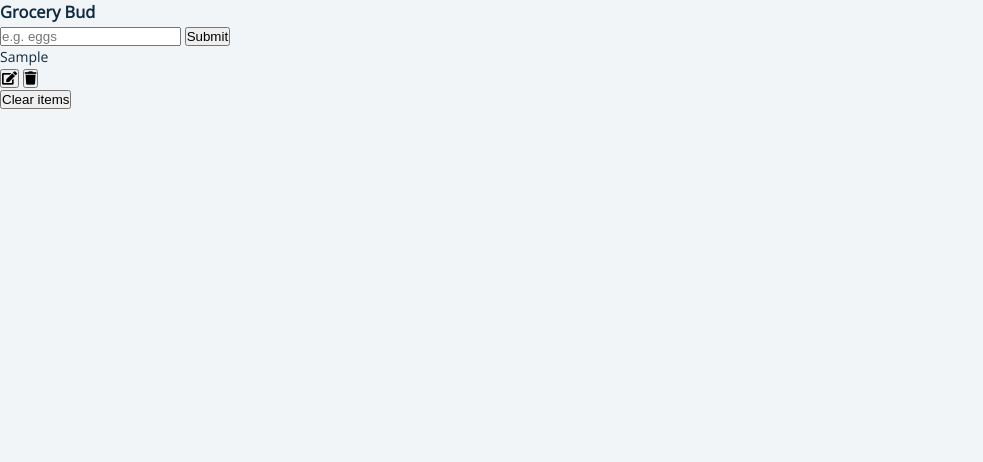
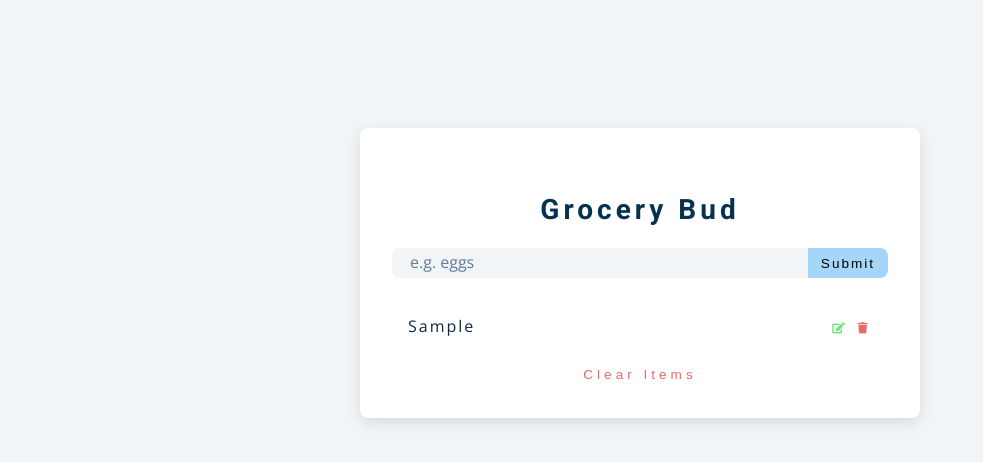
Before and after one commit to NasrAby/Grocery-Bud, a plain HTML site: page index.html in a window 1280 px wide. Both pictures are taken after typing "Sample" into the empty fields and a click on the button "Submit". Shown: the whole page, without its empty margins (0-983 px from the left). Drawn offline with nearby package versions, Linux system fonts and the light colour scheme.

Commit message:
Adding css styles

```diff
--- a/app.js
+++ b/app.js
@@ -133,7 +133,8 @@ function setBackToDefault() {
 
 //**Local storage */
 function addToLocalStorage(id, value) {
-    console.log('added to local storage');
+    const grocery = {id, value};
+    console.log(grocery);
 }
 
 function removeFromLocalStorage(id) {
@@ -143,3 +144,5 @@ function removeFromLocalStorage(id) {
 function editLocalStorage(id, value) {
 
 }
+
+//localStorage API
--- a/index.html
+++ b/index.html
@@ -2,7 +2,7 @@
 <html>
 <head>
     <meta charset="UTF-8" />
-    <meta name="viewport" content="device-width, initial-scale=1.0" />
+    <meta name="viewport" content="width=device-width, initial-scale=1.0" />
     <title>Grocery Bud</title>
     <link rel="stylesheet" href="https://cdnjs.cloudflare.com/ajax/libs/font-awesome/5.14.0/css/all.min.css" />
     <link rel="stylesheet" href="./style.css" />
--- a/style.css
+++ b/style.css
@@ -3,25 +3,25 @@
 
 /*Variables*/
 :root {
-    /* dark shades of primary color*/
+    /*Dark shades of primary color*/
     --clr-primary-1: hsl(205, 86%, 17%);
     --clr-primary-2: hsl(205, 77%, 27%);
     --clr-primary-3: hsl(205, 72%, 37%);
     --clr-primary-4: hsl(205, 63%, 48%);
-    /* primary/main color */
+    /*Primary/main color */
     --clr-primary-5: #49a6e9;
-    /* lighter shades of primary color */
+    /*Lighter shades of primary color */
     --clr-primary-6: hsl(205, 89%, 70%);
     --clr-primary-7: hsl(205, 90%, 76%);
     --clr-primary-8: hsl(205, 86%, 81%);
     --clr-primary-9: hsl(205, 90%, 88%);
     --clr-primary-10: hsl(205, 100%, 96%);
-    /* darkest grey - used for headings */
+    /*Darkest grey - used for headings */
     --clr-grey-1: hsl(209, 61%, 16%);
     --clr-grey-2: hsl(211, 39%, 23%);
     --clr-grey-3: hsl(209, 34%, 30%);
     --clr-grey-4: hsl(209, 28%, 39%);
-    /* grey used for paragraphs */
+    /*Grey used for paragraphs */
     --clr-grey-5: hsl(210, 22%, 49%);
     --clr-grey-6: hsl(209, 23%, 60%);
     --clr-grey-7: hsl(211, 27%, 70%);
@@ -69,3 +69,237 @@ body {
 .show-container {
     visibility: visible;
 }
+
+h3 {
+    letter-spacing: var(--spacing);
+    text-transform: capitalize;
+    line-height: 1.25;
+    margin-bottom: 0.75rem;
+    font-family: var(--ff-primary);
+    font-size: 1.25rem;
+}
+
+p {
+    margin-bottom: 1.25rem;
+    color: var(--clr-grey-5);
+}
+
+@media screen and (min-width: 800px) {
+    h3 {
+        font-size: 1.75rem;
+        line-height: 1;
+    }
+
+    body {
+        font-size: 1rem;
+    }
+}
+
+/*Global classes*/
+.btn {
+    text-transform: uppercase;
+    background: transparent;
+    color: var(--clr-black);
+    padding: 0.375rem 0.75rem;
+    letter-spacing: var(--spacing);
+    display: inline-block;
+    transition: var(--transition);
+    font-size: 0.875rem;
+    border: 2px solid var(--clr-black);
+    cursor: pointer;
+    box-shadow: 0 1px 3px rgba(0, 0, 0, 0.2);
+    border-radius: var(--radius);
+}
+
+.btn:hover {
+    color: var(--clr-white);
+    background: var(--clr-black);
+}
+
+.section-center {
+    width: 90vw;
+    margin: 0 auto;
+    max-width: 35rem;
+    margin-top: 8rem;
+}
+
+@media screen and (min-width: 992px) {
+    .section-center {
+      width: 95vw;
+    }
+}
+
+main {
+    min-height: 100vh;
+    display: grid;
+    place-items: center;
+}
+
+/*Grocery list*/
+.section-center {
+    background: var(--clr-white);
+    border-radius: var(--radius);
+    box-shadow: var(--light-shadow);
+    transition: var(--transition);
+    padding: 2rem;
+}
+
+.section-center:hover {
+    box-shadow: var(--dark-shadow);
+}
+
+.alert {
+    margin-bottom: 1rem;
+    height: 1.25rem;
+    display: grid;
+    align-items: center;
+    text-align: center;
+    font-size: 0.7rem;
+    border-radius: 0.25rem;
+    letter-spacing: var(--spacing);
+    text-transform: capitalize;
+}
+
+.alert-danger {
+    color: #721c24;
+    background: #f8d7da;
+}
+
+.alert-success {
+    color: #155724;
+    background: #d4edda;
+}
+
+.grocery-form h3 {
+    color: var(--clr-primary-1);
+    margin-bottom: 1.5rem;
+    text-align: center;
+}
+
+.form-control {
+    display: flex;
+    justify-content: center;
+}
+
+#grocery {
+    padding: 0.25rem;
+    padding-left: 1rem;
+    background: var(--clr-grey-10);
+    border-top-left-radius: var(--radius);
+    border-bottom-left-radius: var(--radius);
+    border-color: transparent;
+    font-size: 1rem;
+    flex: 1 0 auto;
+    color: var(--clr-grey-5);
+}
+
+#grocery::placeholder {
+    font-family: var(--ff-secondary);
+    color: var(--clr-grey-5);
+}
+
+.submit-btn {
+    background: var(--clr-primary-8);
+    border-color: transparent;
+    flex: 0 0 5rem;
+    display: grid;
+    align-items: center;
+    padding: 0.25rem;
+    text-transform: capitalize;
+    letter-spacing: 2px;
+    border-top-right-radius: var(--radius);
+    border-bottom-right-radius: var(--radius);
+    cursor: pointer;
+    content: var(--clr-primary-5);
+    transition: var(--transition);
+    font-size: 0.85rem;
+}
+
+.submit-btn:hover {
+    background: var(--clr-primary-5);
+    color: var(--clr-white);
+}
+
+.grocery-container {
+    margin-top: 2rem;
+    transition: var(--transition);
+    visibility: hidden;
+}
+
+.show-container {
+    visibility: visible;
+}
+
+.grocery-item {
+    display: flex;
+    align-items: center;
+    justify-content: space-between;
+    margin-bottom: 0.5rem;
+    transition: var(--transition);
+    padding: 0.25rem 1rem;
+    border-radius: var(--radius);
+    text-transform: capitalize;
+}
+
+.grocery-item:hover {
+    color: var(--clr-grey-5);
+    background: var(--clr-grey-10);
+}
+
+.grocery-item:hover .title {
+    color: var(--clr-grey-5);
+}
+
+.title {
+    margin-bottom: 0;
+    color: var(--clr-grey-1);
+    letter-spacing: 2px;
+    transition: var(--transition);
+}
+
+.edit-btn,
+.delete-btn {
+    background: transparent;
+    border-color: transparent;
+    cursor: pointer;
+    font-size: 0.7rem;
+    margin: 0 0.15rem;
+    transition: var(--transition);
+}
+
+.edit-btn {
+    color: var(--clr-green-light);
+}
+
+.edit-btn:hover {
+    color: var(--clr-green-dark);
+}
+
+.delete-btn {
+    color: var(--clr-red-light);
+}
+
+.delete-btn:hover {
+    color: var(--clr-red-dark);
+}
+
+.clear-btn {
+    text-transform: capitalize;
+    width: 10rem;
+    height: 1.5rem;
+    display: grid;
+    align-items: center;
+    background: transparent;
+    border-color: transparent;
+    color: var(--clr-red-light);
+    margin: 0 auto;
+    font-size: 0.85rem;
+    letter-spacing: var(--spacing);
+    cursor: pointer;
+    transition: var(--transition);
+    margin-top: 1.25rem;
+}
+
+.clear-btn:hover {
+    color: var(--clr-red-dark);
+}
```
